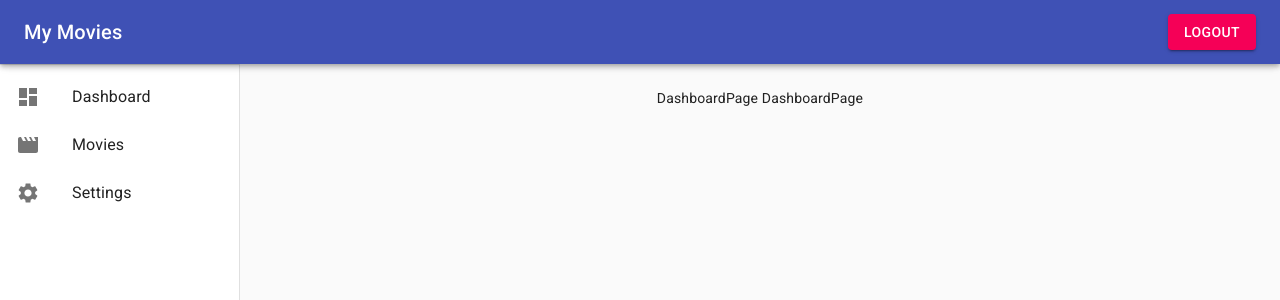
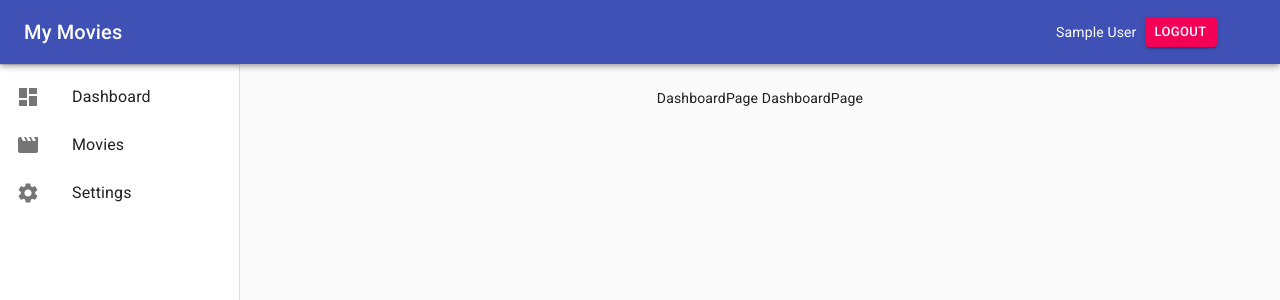
Before and after one commit to leovivanco/ptc, a React (Create React App) app: page /dashboard in a window 1280 px wide. Shown: the top 300 px of the page. Built offline with nearby package versions, Linux system fonts and the light colour scheme; no server answers; sample sign-in values are in the browser's storage.

Commit message:
Add name logout box

```diff
--- a/src/App.tsx
+++ b/src/App.tsx
@@ -40,24 +40,19 @@ function App() {
           path="/login"
           component={() => <LoginPage isAuth={!!user} />}
         />
-        <Route exact path="/" component={() => <LoginPage isAuth={!!user} />} />
+        <Route exact path="/" component={() => <LoginPage isAuth={user} />} />
         <AuthRoute
           exact
           path="/dashboard"
           component={DashboardPage}
-          isAuth={!!user}
+          isAuth={user}
         />
-        <AuthRoute
-          exact
-          path="/movies"
-          component={MoviesPage}
-          isAuth={!!user}
-        />
+        <AuthRoute exact path="/movies" component={MoviesPage} isAuth={user} />
         <AuthRoute
           exact
           path="/settings"
           component={SettingsPage}
-          isAuth={!!user}
+          isAuth={user}
         />
       </Router>
     </div>
--- a/src/components/AppLayout/AppLayout.tsx
+++ b/src/components/AppLayout/AppLayout.tsx
@@ -1,4 +1,4 @@
-import React from 'react'
+import React, { useState } from 'react'
 import CssBaseline from '@material-ui/core/CssBaseline'
 import {
   makeStyles,
@@ -6,12 +6,18 @@ import {
   Theme,
   createStyles
 } from '@material-ui/core/styles'
-
-import { AppBar, Toolbar, Typography, Hidden, Drawer } from '@material-ui/core'
-
+import {
+  AppBar,
+  Toolbar,
+  Typography,
+  Hidden,
+  Drawer,
+  Box
+} from '@material-ui/core'
 import MenuIcon from '@material-ui/icons/Menu'
 import IconButton from '@material-ui/core/IconButton'
 import { DrawerLinks, LogoutButton } from 'components'
+import { User } from 'features/userSlice'
 
 const drawerWidth = 240
 
@@ -47,8 +53,15 @@ const useStyles = makeStyles((theme: Theme) =>
       flexGrow: 1,
       padding: theme.spacing(3)
     },
+    logoutBox: {
+      display: 'flex',
+      marginLeft: 'auto',
+      minWidth: '200px',
+      maxWidth: '300px',
+      alignItems: 'center'
+    },
     logoutButton: {
-      marginLeft: 'auto'
+      marginLeft: theme.spacing(1)
     }
   })
 )
@@ -56,13 +69,13 @@ const useStyles = makeStyles((theme: Theme) =>
 interface Props {
   window?: () => Window
   children: any
+  user: User
 }
 
-const AppLayout = (props: Props) => {
-  const { window } = props
+const AppLayout = ({ window, children, user }: Props) => {
   const classes = useStyles()
   const theme = useTheme()
-  const [mobileOpen, setMobileOpen] = React.useState(false)
+  const [mobileOpen, setMobileOpen] = useState(false)
 
   const handleDrawerToggle = () => {
     setMobileOpen(!mobileOpen)
@@ -88,7 +101,10 @@ const AppLayout = (props: Props) => {
           <Typography variant="h6" noWrap>
             My Movies
           </Typography>
-          <LogoutButton className={classes.logoutButton} />
+          <Box className={classes.logoutBox}>
+            <p>{user && user?.name}</p>
+            <LogoutButton className={classes.logoutButton} />
+          </Box>
         </Toolbar>
       </AppBar>
       <nav className={classes.drawer} aria-label="mailbox folders">
@@ -123,7 +139,7 @@ const AppLayout = (props: Props) => {
       </nav>
       <main className={classes.content}>
         <div className={classes.toolbar} />
-        {props.children}
+        {children}
       </main>
     </div>
   )
--- a/src/components/LogoutButton/LogoutButton.tsx
+++ b/src/components/LogoutButton/LogoutButton.tsx
@@ -5,6 +5,7 @@ import { auth } from 'firebaseConfig'
 const LogoutButton = ({ className }: { className: string }) => {
   return (
     <Button
+      size="small"
       className={className}
       variant="contained"
       color="secondary"
--- a/src/pages/AuthRoute.tsx
+++ b/src/pages/AuthRoute.tsx
@@ -1,9 +1,10 @@
 import { AppLayout } from 'components'
+import { User } from 'features/userSlice'
 import React from 'react'
 import { Redirect, Route } from 'react-router-dom'
 
 type iProps = {
-  isAuth: boolean
+  isAuth: User | null
   component: Function
   exact?: boolean
   path?: string
@@ -15,7 +16,7 @@ const AuthRoute = ({ isAuth, component: Component, ...rest }: iProps) => {
       {...rest}
       render={(props) => {
         return isAuth ? (
-          <AppLayout>
+          <AppLayout user={isAuth}>
             <Component />
           </AppLayout>
         ) : (
```
